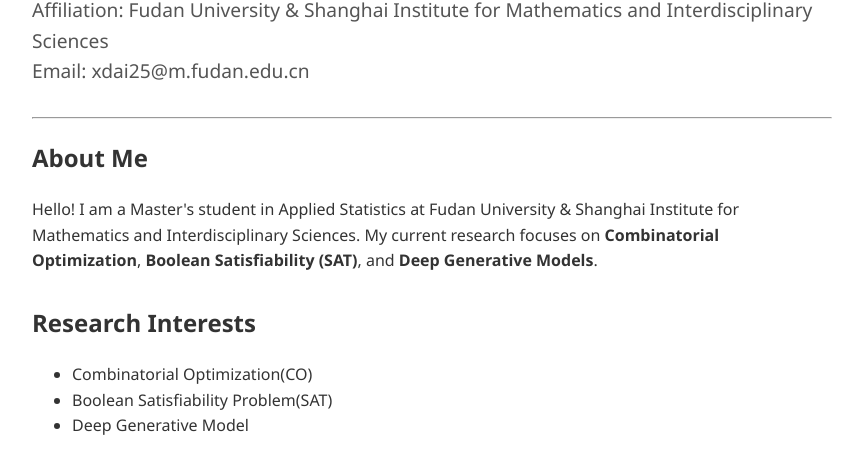
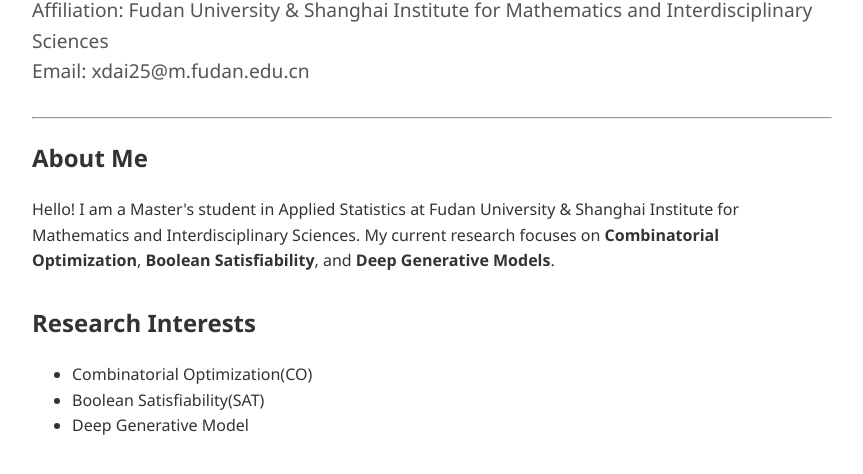
Before and after one commit to ken0727-cpu/ken0727-cpu.github.io, a plain HTML site: page index.html in a window 1280 px wide. Shown: the part 146-620 px from the top of the page, without its empty margins (208-1071 px from the left). Drawn offline with Linux system fonts and the light colour scheme.

Commit message:
Update index.html

```diff
--- a/index.html
+++ b/index.html
@@ -33,7 +33,7 @@
         <h2>About Me</h2>
         <p>
             Hello! I am a Master's student in Applied Statistics at Fudan University & Shanghai Institute for Mathematics and Interdisciplinary Sciences.
-            My current research focuses on <strong>Combinatorial Optimization</strong>, <strong>Boolean Satisfiability (SAT)</strong>, and <strong>Deep Generative Models</strong>.
+            My current research focuses on <strong>Combinatorial Optimization</strong>, <strong>Boolean Satisfiability</strong>, and <strong>Deep Generative Models</strong>.
         </p>
     </div>
 
@@ -41,7 +41,7 @@
         <h2>Research Interests</h2>
         <ul>
             <li>Combinatorial Optimization(CO)</li>
-            <li>Boolean Satisfiability Problem(SAT)</li>
+            <li>Boolean Satisfiability(SAT)</li>
             <li>Deep Generative Model</li>
         </ul>
     </div>
```
